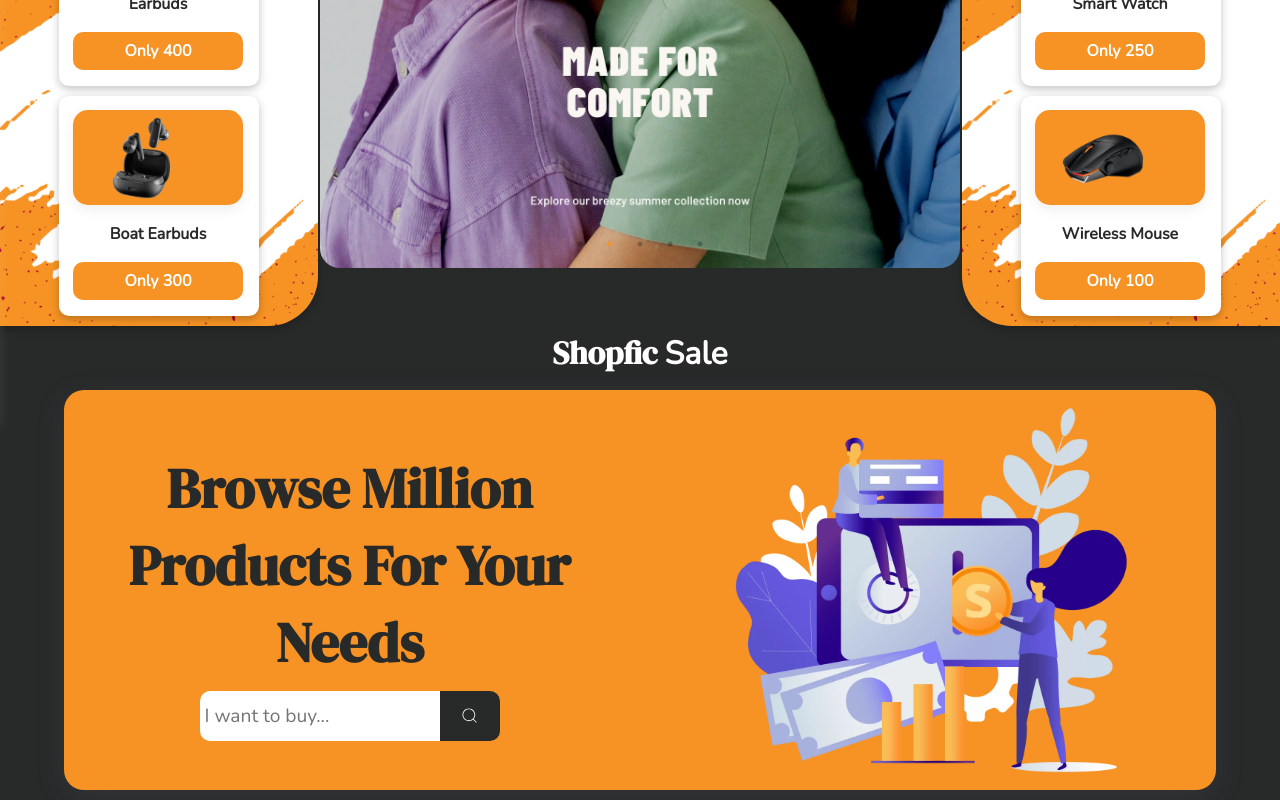
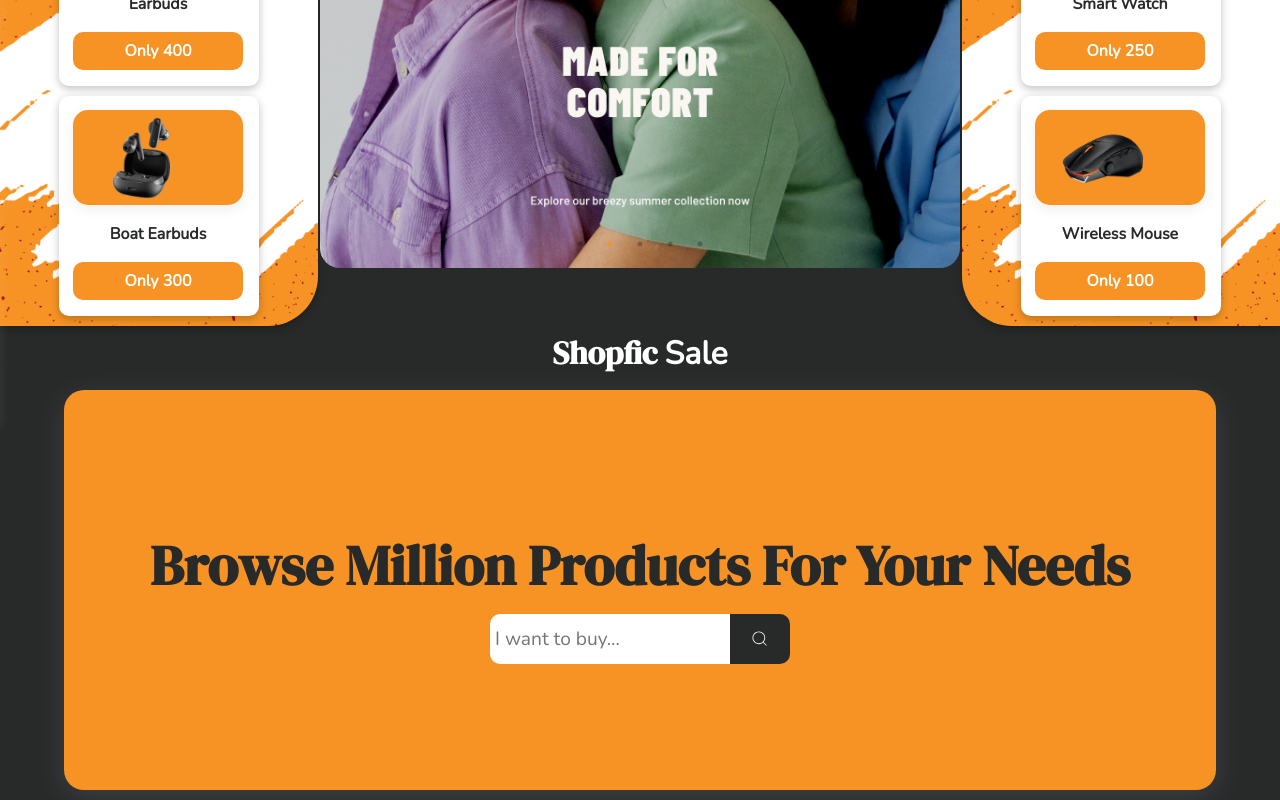
Before and after one commit to BCAPATHSHALA/Shopfic, a React (Vite) app: page / in a window 1280 px wide. Shown: the part 376-1176 px from the top of the page. Built offline with nearby package versions, Linux system fonts and the light colour scheme.

Commit message:
applied darkLight on home section

```diff
--- a/src/components/pages/Home/BrowseProducts.jsx
+++ b/src/components/pages/Home/BrowseProducts.jsx
@@ -1,21 +1,22 @@
+/* eslint-disable react/prop-types */
 import "./BrowseProducts.scss";
-import img1 from "../../../assets/browserSearch.png";
 import { CiSearch } from "react-icons/ci";
 
-const BrowseProducts = () => {
+const BrowseProducts = ({ darkLight }) => {
   return (
-    <div className="BrowseProducts">
+    <div className={`BrowseProducts ${darkLight ? "darkLight" : ""}`}>
       <div className="left">
-        <h2>Browse million products for your needs</h2>
+        <h2 className={`${darkLight ? "darkLight" : ""}`}>
+          Browse million products for your needs
+        </h2>
         <form>
           <div>
             <input type="text" placeholder="I want to buy..." />
-            <button><CiSearch/></button>
+            <button>
+              <CiSearch />
+            </button>
           </div>
         </form>
-      </div>
-      <div className="right">
-        <img src={img1} alt="Shopfic" />
       </div>
     </div>
   );
--- a/src/components/pages/Home/BrowseProducts.scss
+++ b/src/components/pages/Home/BrowseProducts.scss
@@ -7,9 +7,12 @@
   margin: 10px;
   gap: 10px;
   border-radius: 20px;
-  box-shadow: #64646f33 0px 7px 29px 0px;
+  box-shadow: #a0a0ae33 0px 7px 29px 0px;
+  &.darkLight {
+    background: #f1323e;
+  }
   > .left {
-    flex: 1;
+    width: 100%;
     height: inherit;
     display: flex;
     justify-content: center;
@@ -21,6 +24,9 @@
       text-align: center;
       color: #282929;
       padding: 10px;
+      &.darkLight {
+        color: #fefffe;
+      }
     }
     > form {
       > div {
@@ -64,38 +70,24 @@
       }
     }
   }
-  > .right {
-    flex: 1;
-    height: inherit;
-    position: relative;
-    display: flex;
-    justify-content: center;
-    align-items: center;
-    border-radius: 20px;
-    > img {
-      width: 100%;
-      height: 100%;
-      object-fit: contain;
-      object-position: center;
-    }
-  }
 }
 
-@media screen and (width <= 769px) {
+@media screen and (width <= 426px) {
   .BrowseProducts {
+    width: 97%;
     > .left {
       > h2 {
-        font-size: 1.5em;
+        font-size: 1.8em;
       }
     }
   }
 }
 
-@media screen and (width <= 426px) {
-  .BrowseProducts {
-    width: 97%;
-    > .right {
-      display: none;
-    }
-  }
-}
+// @media screen and (width <= 426px) {
+//   .BrowseProducts {
+//     width: 97%;
+//     > .right {
+//       display: none;
+//     }
+//   }
+// }
--- a/src/components/pages/Home/Home.jsx
+++ b/src/components/pages/Home/Home.jsx
@@ -7,7 +7,7 @@ import "./home.scss";
 
 const Home = ({ darkLight }) => {
   return (
-    <div className="home">
+    <div className={`home ${darkLight ? "darkLight" : ""}`}>
       <Simplenabvar darkLight={darkLight} />
       {/* Sale Section1 and 2 with crousel */}
       <div className={`InnerHome ${darkLight ? "darkLight" : ""}`}>
@@ -26,7 +26,7 @@ const Home = ({ darkLight }) => {
         </h1>
       </div>
       {/* Browse million products for your needs */}
-      <BrowseProducts />
+      <BrowseProducts darkLight={darkLight} />
     </div>
   );
 };
--- a/src/components/pages/Home/home.scss
+++ b/src/components/pages/Home/home.scss
@@ -6,6 +6,9 @@
   align-items: center;
   flex-direction: column;
   background-color: #282929;
+  &.darkLight {
+    background-color: #fefefe;
+  }
   // Sale Section1 and 2 with crousel
   .InnerHome {
     width: 100%;
@@ -53,6 +56,7 @@
     text-align: center;
     padding: 5px;
     border-radius: 0 0 20px 20px;
+    // box-shadow: rgba(255, 255, 255, 0.24) 0px 3px 8px;
     &.darkLight {
       background-color: #f69324;
       color: #282929;
```
